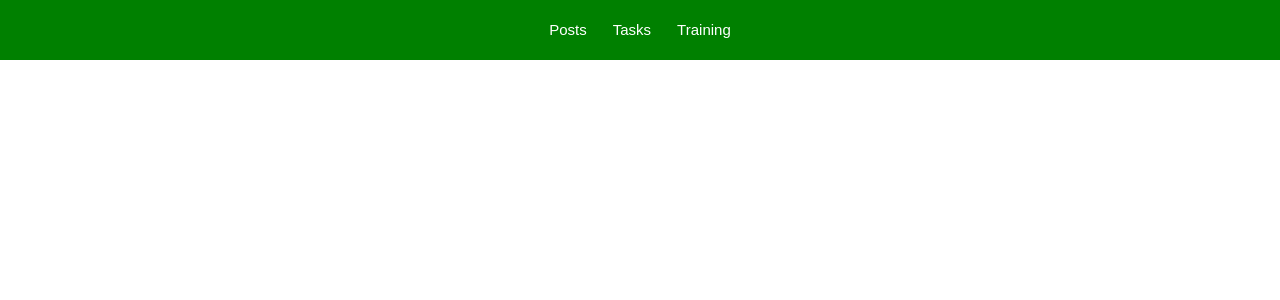
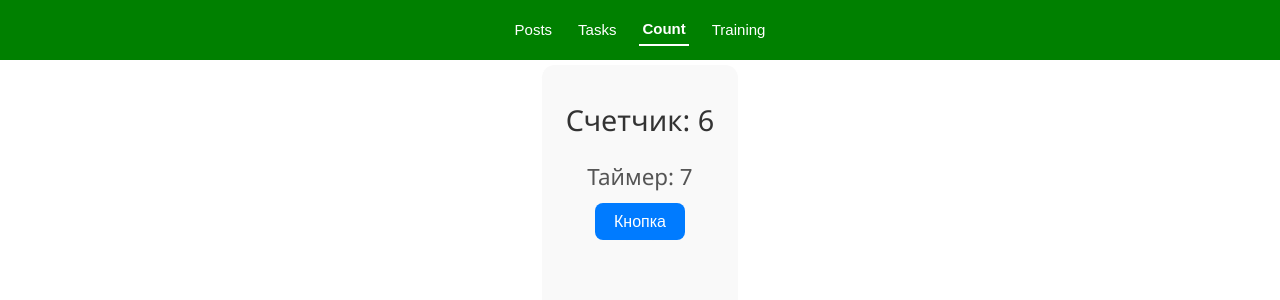
Before and after one commit to HelloSpr4TeR/vue_project, a Vue app: page /count in a window 1280 px wide. Shown: the top 300 px of the page. Built offline with nearby package versions, Linux system fonts and the light colour scheme.

Commit message:
scroll count

```diff
--- /dev/null
+++ b/src/components/CountTimer.vue
@@ -0,0 +1,93 @@
+<template>
+  <div>
+    <h1>Счетчик: {{ count }}</h1>
+    <h2>Таймер: {{ time }}</h2>
+    <button v-if="time > 0" @click="handleClick">Кнопка</button>
+    <div style="height: 1500px"></div>
+    <!-- для скролла -->
+  </div>
+</template>
+
+<script setup>
+import { ref, onUnmounted, onMounted } from 'vue'
+const count = ref(0)
+const time = ref(10)
+const timeRef = ref(null)
+
+const startTimer = () => {
+  if (timeRef.value !== null) return
+  timeRef.value = setInterval(() => {
+    if (time.value === 0) {
+      window.removeEventListener('scroll', handleClick)
+      clearInterval(timeRef.value)
+      timeRef.value = null
+      return 0
+    }
+    return time.value--
+  }, 1000)
+}
+
+const handleClick = () => {
+  count.value++
+  startTimer()
+}
+
+onMounted(() => {
+  window.addEventListener('scroll', handleClick)
+})
+
+onUnmounted(() => {
+  if (timeRef.value !== null) clearInterval(timeRef.value)
+  window.removeEventListener('scroll', handleClick)
+})
+</script>
+
+<style lang="scss" scoped>
+div {
+  display: flex;
+  flex-direction: column;
+  align-items: center;
+  justify-content: center;
+  min-height: 200px;
+  padding: 1.5rem;
+  background: #f9f9f9;
+  border-radius: 0.8rem;
+  font-family: 'Segoe UI', Tahoma, Geneva, Verdana, sans-serif;
+}
+
+h1,
+h2 {
+  margin: 0.5rem 0;
+  color: #333;
+}
+
+h1 {
+  font-size: 1.8rem;
+}
+
+h2 {
+  font-size: 1.4rem;
+  color: #555;
+}
+
+button {
+  padding: 0.6rem 1.2rem;
+  font-size: 1rem;
+  background: #007bff;
+  color: #fff;
+  border: none;
+  border-radius: 0.5rem;
+  cursor: pointer;
+  transition:
+    background 0.2s ease,
+    transform 0.1s ease;
+}
+
+button:hover {
+  background: #0056b3;
+}
+
+button:active {
+  transform: scale(0.97);
+}
+</style>
--- a/src/components/NavbarMenu.vue
+++ b/src/components/NavbarMenu.vue
@@ -2,6 +2,7 @@
   <nav class="navbar">
     <router-link to="/">Posts</router-link>
     <router-link to="/tasks">Tasks</router-link>
+    <router-link to="/count">Count</router-link>
     <router-link to="/training">Training</router-link>
   </nav>
 </template>
--- a/src/components/TrainingComponent.vue
+++ b/src/components/TrainingComponent.vue
@@ -1,51 +1,7 @@
 <template>
-  <div class="counter-container">
-    <p>Счетчик: {{ count }}</p>
-    <button @click="increment">Нажми меня</button>
-    <p>Текст инпута: {{ text }}</p>
-    <input v-model="text" />
-  </div>
+  <div></div>
 </template>
 
-<script setup>
-import { ref } from 'vue'
+<script setup></script>
 
-// создаем реактивную переменную count
-const count = ref(0)
-const text = ref('')
-
-// функция для увеличения счетчика
-const increment = () => {
-  count.value++
-}
-</script>
-
-<style lang="scss" scoped>
-.counter-container {
-  display: flex;
-  flex-direction: column;
-  align-items: center;
-  gap: 10px;
-  margin-top: 20px;
-
-  p {
-    font-size: 20px;
-    font-weight: bold;
-  }
-
-  button {
-    padding: 8px 16px;
-    font-size: 16px;
-    background-color: #ff4d4f;
-    color: white;
-    border: none;
-    border-radius: 6px;
-    cursor: pointer;
-    transition: background-color 0.2s;
-
-    &:hover {
-      background-color: #ff7875;
-    }
-  }
-}
-</style>
+<style lang="scss" scoped></style>
--- a/src/router/index.js
+++ b/src/router/index.js
@@ -2,6 +2,7 @@ import { createRouter, createWebHistory } from 'vue-router'
 import PostsList from '@/components/PostsList.vue'
 import TasksWithBondage from '@/components/TasksWithBondage.vue'
 import TrainingComponent from '@/components/TrainingComponent.vue'
+import CountTimer from '@/components/CountTimer.vue'
 
 const routes = [
   {
@@ -19,6 +20,11 @@ const routes = [
     name: 'training',
     component: TrainingComponent,
   },
+  {
+    path: '/count',
+    name: 'count',
+    component: CountTimer,
+  },
 ]
 
 const router = createRouter({
```
